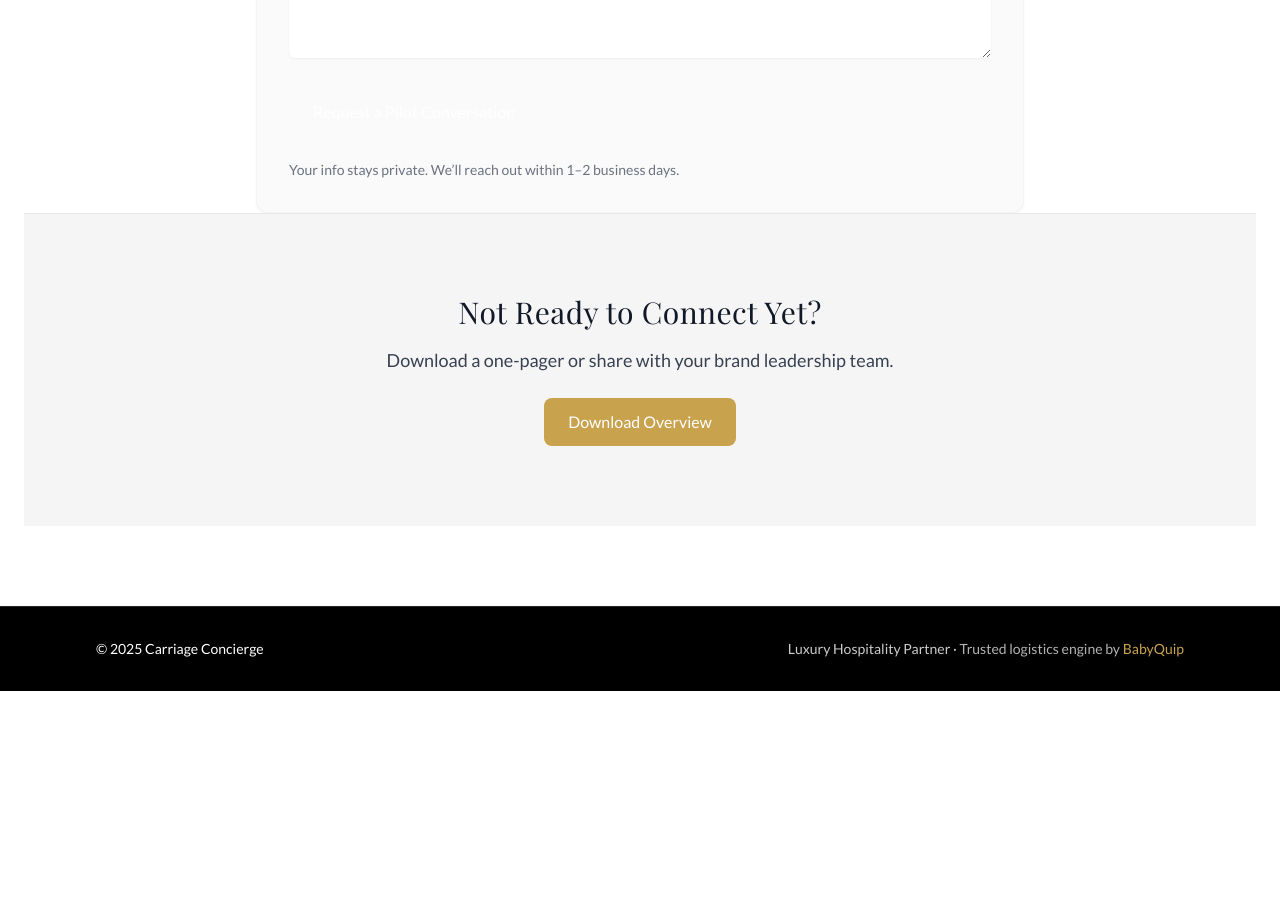
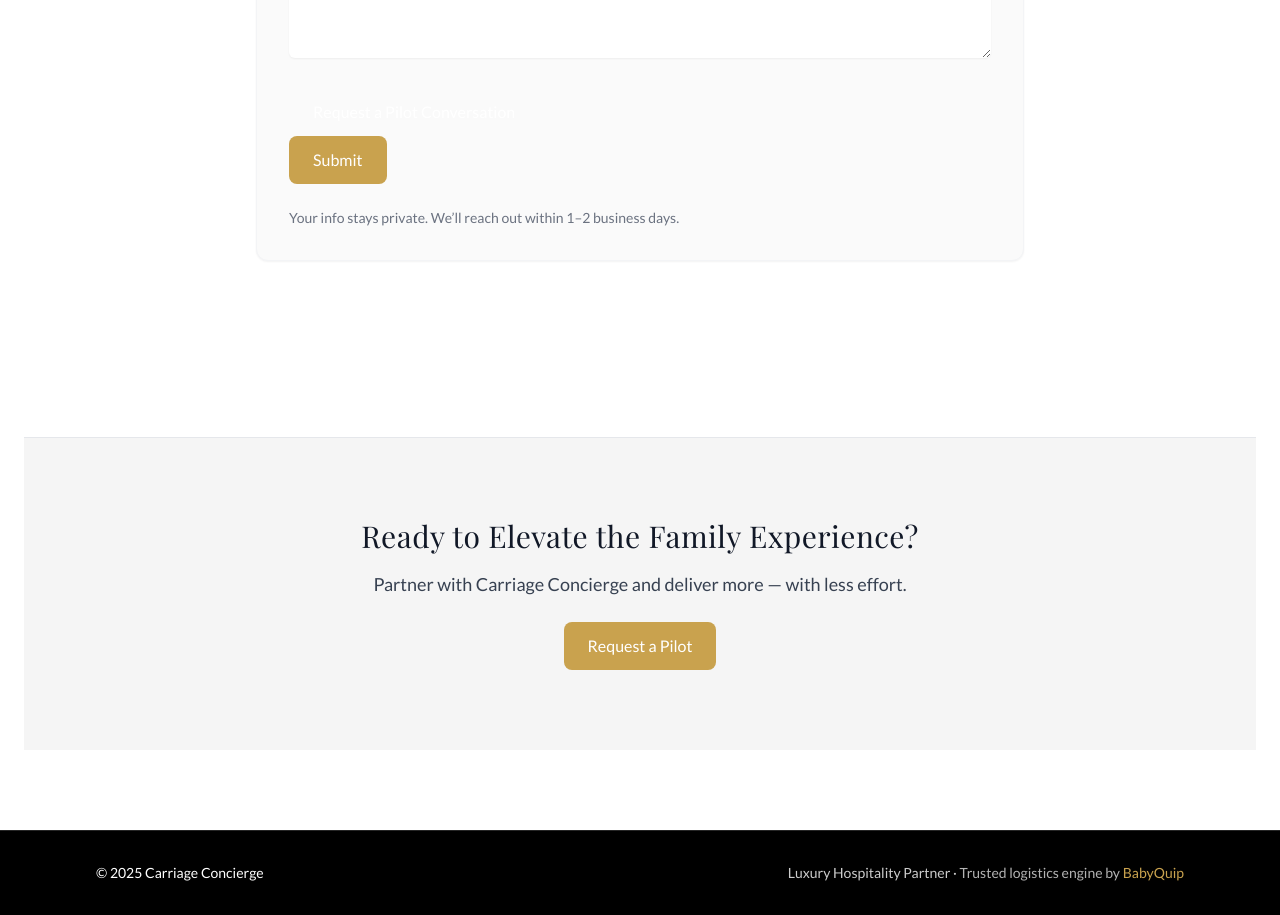
Before and after one commit to t-vanderwolk/CarriageConcierge, a React (Create React App) app: page /partner in a window 1280 px wide. Shown: the part 1100-2015 px from the top of the page. Before the commit the page ends 1791 px from the top, so only its background shows below. Built offline with nearby package versions, Linux system fonts and the light colour scheme.

Commit message:
styling ScrollToTop

```diff
--- a/src/App.js
+++ b/src/App.js
@@ -1,13 +1,14 @@
-// src/App.js
 import React from "react";
 import AppRoutes from "./components/Routes";
 import Navbar from "./components/Navbar";
 import Footer from "./components/Footer";
+import ScrollToTop from "./components/ScrollToTop";
 
 export default function App() {
   return (
     <div className="min-h-screen bg-white text-black flex flex-col">
       <Navbar />
+      <ScrollToTop />
       <main className="flex-1">
         <AppRoutes />
       </main>
--- /dev/null
+++ b/src/components/ScrollToTop.jsx
@@ -0,0 +1,12 @@
+import { useEffect } from "react";
+import { useLocation } from "react-router-dom";
+
+export default function ScrollToTop() {
+  const { pathname } = useLocation();
+
+  useEffect(() => {
+    window.scrollTo({ top: 0, behavior: "smooth" });
+  }, [pathname]);
+
+  return null;
+}
--- a/src/pages/About.js
+++ b/src/pages/About.js
@@ -46,9 +46,9 @@ export default function About() {
         <p className="text-lg leading-relaxed text-gray-700 mt-4">
           Carriage Concierge overlays this proven logistics engine with your branding, tone, and guest experience standards—ensuring every family touchpoint feels like an extension of your hotel’s excellence.
         </p>
-        <div className="mt-8">
+        {/* <div className="mt-8">
           <Button text="Explore How It Works" variant="primary" link="/howitworks" />
-        </div>
+        </div> */}
       </Section>
       <CTASection />
     </div>
--- a/src/pages/Benefits.js
+++ b/src/pages/Benefits.js
@@ -97,9 +97,9 @@ export default function Benefits() {
       <strong>Future-proof your offering</strong> — Position your hotel as a forward-thinking, inclusive destination in an increasingly family-conscious luxury market.
     </li>
   </ul>
-  <div className="mt-8">
+  {/* <div className="mt-8">
     <Button text="Request a Pilot" variant="primary" link="/partnerships" />
-  </div>
+  </div> */}
 </Section>
 <CTASection />
     </div>
--- a/src/pages/ForHotels.js
+++ b/src/pages/ForHotels.js
@@ -160,9 +160,9 @@ export default function ForHotels() {
               <strong>A:</strong> Carriage Concierge, powered by BabyQuip, handles all guest interactions—seamlessly and professionally.
             </li>
           </ul>
-          <div className="mt-8">
+          {/* <div className="mt-8">
             <Button text="Request a Pilot" variant="primary" link="/partnerships" />
-          </div>
+          </div> */}
         </Section>
       </Element>
       <CTASection />
--- a/src/pages/Home.js
+++ b/src/pages/Home.js
@@ -62,7 +62,7 @@ export default function Home() {
           <li>Maintain brand alignment with fully managed, insured, and professional service</li>
         </ul>
         <div className="mt-8">
-          <Button text="Explore Full Benefits" variant="primary" link="/benefits" />
+          {/* <Button text="Explore Full Benefits" variant="primary" link="/benefits" /> */}
         </div>
       </Section>
       <CTASection />
--- a/src/pages/HowItWorks.js
+++ b/src/pages/HowItWorks.js
@@ -90,7 +90,7 @@ export default function HowItWorks() {
           <li>No operational lift—our team manages fulfillment and support</li>
           <li>Immediate guest value, long-term satisfaction impact</li>
         </ul>
-        <Button text="Request a Pilot" variant="primary" link="/partnerships" />
+        {/* <Button text="Request a Pilot" variant="primary" link="/partnerships" /> */}
       </Section>
 <CTASection />
     </div>
--- a/src/pages/Partner.js
+++ b/src/pages/Partner.js
@@ -3,6 +3,7 @@ import Section from "../components/ui/Section";
 import Button from "../components/ui/Button";
 import Card from "../components/ui/Card";
 import Input from "../components/ui/Input";
+// import CTASection from "../components/CTASection";
 
 export default function Partner() {
   const [form, setForm] = useState({ name:"", title:"", hotel:"", email:"", phone:"" });
@@ -35,13 +36,14 @@ export default function Partner() {
               <Input label="Email *" type="email" value={form.email} onChange={(e)=>set("email", e.target.value)} />
             </div>
             <Input label="Phone" value={form.phone} onChange={(e)=>set("phone", e.target.value)} />
-            <div className="flex justify-center mt-2">
+            {/* <div className="flex justify-center mt-2">
               <Button as="button" type="submit" variant="primary" className="w-full sm:w-auto">Submit</Button>
-            </div>
+            </div> */}
             {/* Phase 2: Show a link to download a PDF one-pager post-submit */}
           </form>
         </Card>
       </Section>
+      {/* <CTASection /> */}
     </main>
   );
 }
--- a/src/pages/Partnerships.js
+++ b/src/pages/Partnerships.js
@@ -2,7 +2,8 @@ import React from "react";
 import CTASection from "../components/CTASection";
 import { motion } from "framer-motion";
 import Hero from "../components/Hero";
-
+import Section from "../components/ui/Section";
+import Button from "../components/ui/Button";
 export default function Partnerships() {
   return (
     <div className="bg-white min-h-screen py-20 px-6">
@@ -90,19 +91,18 @@ export default function Partnerships() {
             </button>
           </div>
         </form>
-
+<Button text="Submit" variant="primary"  />
         <p className="text-sm text-gray-500 mt-6">
           Your info stays private. We’ll reach out within 1–2 business days.
         </p>
+        {/* <Button /> */}
       </motion.div>
 
+
       {/* 🧾 Optional CTA Section */}
-      <CTASection
-        title="Not Ready to Connect Yet?"
-        subtitle="Download a one-pager or share with your brand leadership team."
-        buttonText="Download Overview"
-        buttonLink="/overview.pdf"
-      />
-    </div>
-  );
-}
+
+
+    <Section />
+    <CTASection />
+  </div>
+  )}
```
